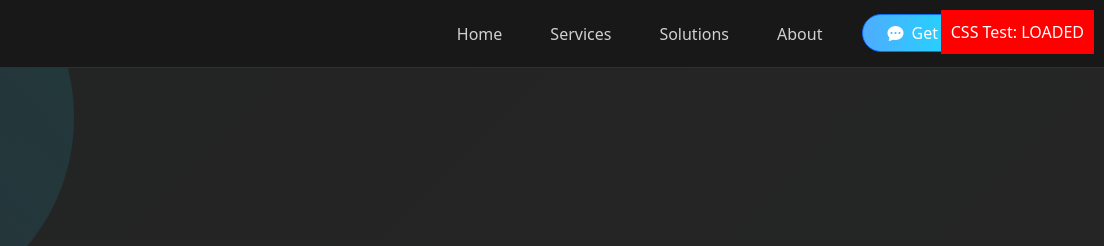
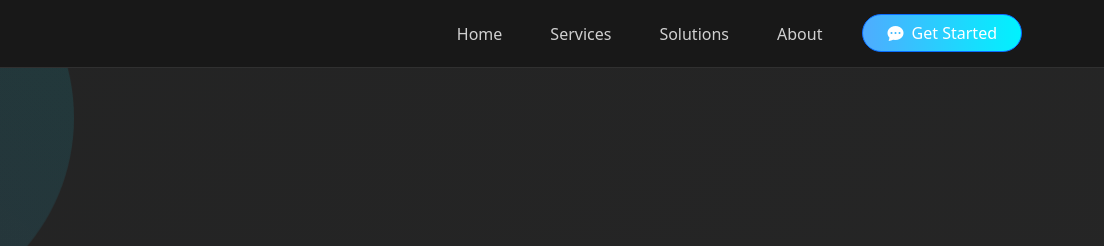
Before and after one commit to gitauMosi/neurorhym.github.io, a plain HTML site: page index.html in a window 1280 px wide. Shown: the top 246 px of the page, 176-1280 px from the left. Drawn offline with nearby package versions, Linux system fonts and the light colour scheme.

Commit message:
removed debug code

```diff
--- a/index.html
+++ b/index.html
@@ -395,19 +395,7 @@
         </div>
     </footer>
 
-    <div style="background: red; color: white; padding: 10px; position: fixed; top: 10px; right: 10px; z-index: 9999;">
-    CSS Test: <span id="cssTest">NOT LOADED</span>
-</div>
-<script>
-    // Check if our CSS is applied
-    const testEl = document.createElement('div');
-    testEl.className = 'icon-wrapper';
-    document.body.appendChild(testEl);
-    const style = window.getComputedStyle(testEl);
-    const isCssLoaded = style.display === 'flex';
-    document.getElementById('cssTest').textContent = isCssLoaded ? 'LOADED' : 'NOT LOADED';
-    document.body.removeChild(testEl);
-</script>
+
 
     <script src="https://cdn.jsdelivr.net/npm/bootstrap@5.3.0-alpha1/dist/js/bootstrap.bundle.min.js"></script>
     <script src="script.js"></script>
--- a/style.css
+++ b/style.css
@@ -676,14 +676,3 @@ div[class*="icon-wrapper"] img {
     width: 30px !important;
     height: 30px !important;
 }
-
-/* 5. Debug rule - remove after fixing */
-.feature-card {
-    outline: 1px solid rgba(255, 0, 0, 0.3);
-}
-.icon-wrapper {
-    outline: 2px solid rgba(0, 255, 0, 0.5);
-}
-.icon-wrapper img {
-    outline: 1px solid rgba(0, 0, 255, 0.5);
-}
```
